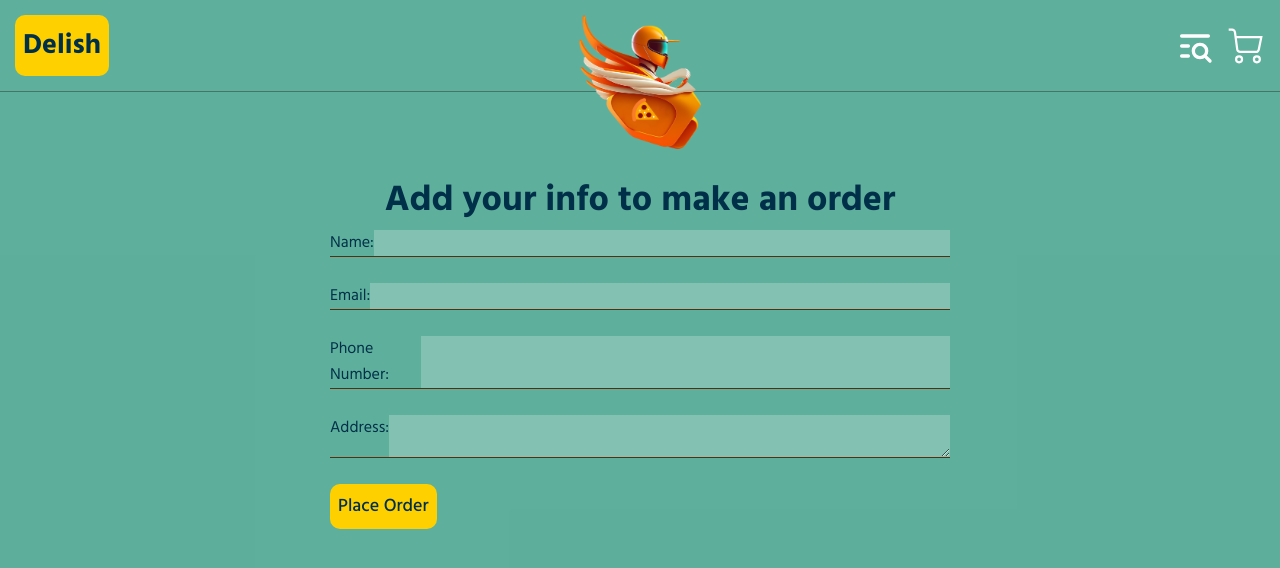
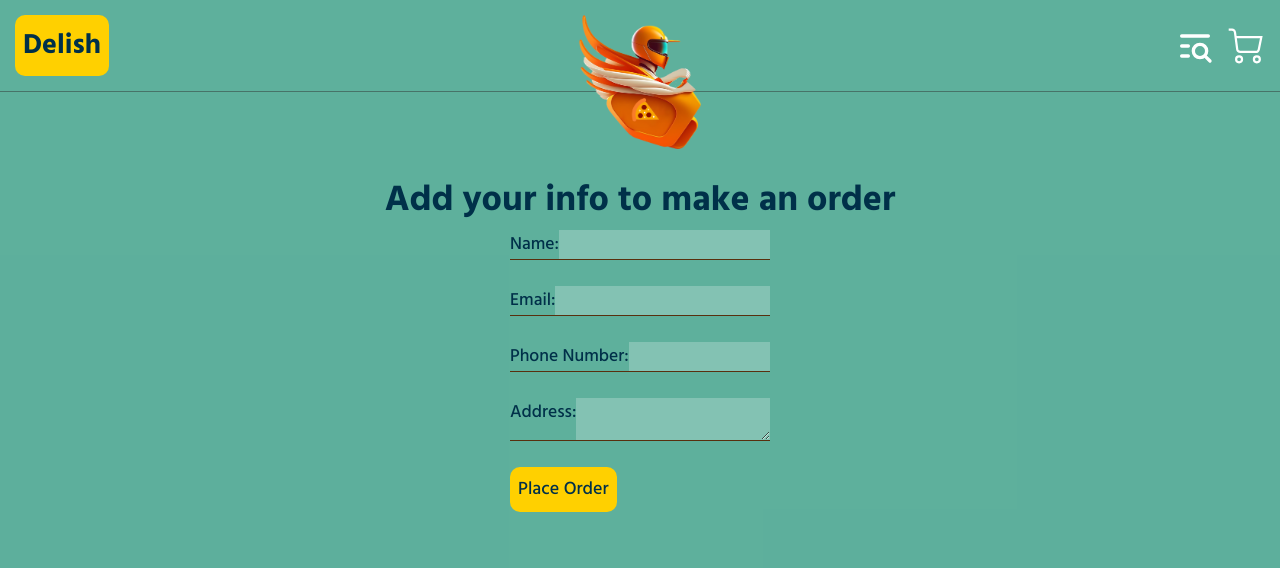
Before and after one commit to ksalpern/delish-delivery-app, a React (Create React App) app: page /1/cart/form in a window 1280 px wide. Shown: the top 568 px of the page. Built offline with nearby package versions, Linux system fonts and the light colour scheme.

Commit message:
fix disable other shops, update styles

```diff
--- a/src/components/Header/Header.jsx
+++ b/src/components/Header/Header.jsx
@@ -59,9 +59,16 @@ const Header = () => {
   return (
     <div className='header'>
       <div className='header__link'>
-        <button onClick={confirmClearCart}>
-          <h2>Delish</h2>
-        </button>
+        {cartItems.length > 0 ? (
+          <button onClick={confirmClearCart}>
+            <h2>Delish</h2>
+          </button>
+        ) : (
+          <Link to='/'>
+            {' '}
+            <h2>Delish</h2>
+          </Link>
+        )}
       </div>
       <div className='header__logo'>
         <img src='/assets/logo.png' alt='' />
--- a/src/components/Header/Header.scss
+++ b/src/components/Header/Header.scss
@@ -11,12 +11,12 @@
       display: inline-flex;
       background-color: $light-purple;
       color: $text-color;
-      padding: 5px 10px;
-      border-radius: 15px;
-      -webkit-border-radius: 15px;
-      -moz-border-radius: 15px;
-      -ms-border-radius: 15px;
-      -o-border-radius: 15px;
+      padding: calc(5px + (10 - 5) * ((100vw - 320px) / (1920 - 320)));
+      border-radius: 10px;
+      -webkit-border-radius: 10px;
+      -moz-border-radius: 10px;
+      -ms-border-radius: 10px;
+      -o-border-radius: 10px;
 
       &:hover {
         background-color: $text-color;
@@ -27,31 +27,15 @@
 
   &__logo {
     position: relative;
-    // display: flex;
-    // justify-content: center;
-
-    // .logo__container {
-    //   position: absolute;
-    //   width: 250px;
-    //   height: 250px;
-    //   // background-color: $light-purple;
-    //   border-radius: 50% 50% 50% 50% / 0% 0% 100% 100%;
-    //   left: 50%;
-    //   transform: translate(-50%, -50%);
-    //   padding: 10px;
-    //   // box-shadow: 0px 0px 10px 5px $background-color;
-    //   // filter: drop-shadow(0px 0px 0px 10px red);
 
     img {
       position: absolute;
       top: 0;
       left: 50%;
-      width:  calc(80px + (150 - 80) * ((100vw - 320px) / (1920 - 320)));
+      width: calc(80px + (150 - 80) * ((100vw - 320px) / (1920 - 320)));
       max-width: 150px;
-      // height: 50%;
       transform: translateX(-50%);
     }
-    // }
   }
 
   &__icons {
@@ -65,6 +49,7 @@
     width: 40px;
     height: 40px;
     cursor: pointer;
+
     img {
       width: 100%;
       height: 100%;
@@ -75,6 +60,7 @@
     position: relative;
     width: 40px;
     height: 40px;
+
     img {
       width: 100%;
       height: 100%;
--- a/src/pages/Form/Form.jsx
+++ b/src/pages/Form/Form.jsx
@@ -1,25 +1,25 @@
-import React from 'react'
-import { useSelector, useDispatch } from 'react-redux'
+import React from 'react';
+import { useSelector, useDispatch } from 'react-redux';
 import {
   setName,
   setEmail,
   setPhone,
   setAddress,
   addOrder,
-  resetForm
-} from '../../redux/form/slice'
-import { selectCartItems } from '../../redux/cart/slice'
-import axios from 'axios'
+  resetForm,
+} from '../../redux/form/slice';
+import { selectCartItems } from '../../redux/cart/slice';
+import axios from 'axios';
 
-import './Form.scss'
+import './Form.scss';
 
-const OrderForm  = () => {
-  const dispatch = useDispatch()
-  const { name, email, phone, address } = useSelector(state => state.form.user)
-  const cartItems = useSelector(selectCartItems)
+const OrderForm = () => {
+  const dispatch = useDispatch();
+  const { name, email, phone, address } = useSelector((state) => state.form.user);
+  const cartItems = useSelector(selectCartItems);
 
   const handleSubmit = async (e) => {
-    e.preventDefault()
+    e.preventDefault();
 
     // Create an object with the form data
     const formData = {
@@ -27,59 +27,78 @@ const OrderForm  = () => {
       email: email,
       phone: phone,
       address: address,
-      order: cartItems
+      order: cartItems,
       // order: cartItems.map((item) => ({ ...item, id: Date.now().toString(), createdAt: new Date().toISOString() })),
-    }
+    };
 
     try {
       // Make a POST request to the user endpoint with the form data
       const response = await axios.post(
         'https://6471f2e36a9370d5a41adc0b.mockapi.io/users',
-        formData
-      )
+        formData,
+      );
 
       // Add the order to the user's orders array
-      dispatch(addOrder(response.data))
+      dispatch(addOrder(response.data));
 
       // Handle the response from the API
-      console.log(response.data)
+      console.log(response.data);
 
       // Reset the form
-      dispatch(resetForm())
+      dispatch(resetForm());
     } catch (error) {
       // Handle any errors that occurred during the POST request
-      console.error(error)
+      console.error(error);
     }
-  }
+  };
 
   return (
-    <div className='orderForm'>
+    <div className="orderForm">
       <h1>Add your info to make an order</h1>
       <form onSubmit={handleSubmit}>
         <label>
-        Name:
-        <input type="text" value={name} onChange={(e) => dispatch(setName(e.target.value))} required />
+          <p>Name:</p>
+          <input
+            type="text"
+            value={name}
+            onChange={(e) => dispatch(setName(e.target.value))}
+            required
+          />
         </label>
         <br />
         <label>
-        Email:
-        <input type="email" value={email} onChange={(e) => dispatch(setEmail(e.target.value))} required />
+          <p>Email:</p>
+          <input
+            type="email"
+            value={email}
+            onChange={(e) => dispatch(setEmail(e.target.value))}
+            required
+          />
         </label>
         <br />
         <label>
-        Phone Number:
-        <input type="tel" value={phone} onChange={(e) => dispatch(setPhone(e.target.value))} required />
+          <p>Phone Number:</p>
+          <input
+            type="tel"
+            value={phone}
+            onChange={(e) => dispatch(setPhone(e.target.value))}
+            required
+          />
         </label>
         <br />
         <label>
-        Address:
-        <textarea value={address} onChange={(e) => dispatch(setAddress(e.target.value))} required />
+          <p>Address:</p>
+          <textarea
+            value={address}
+            onChange={(e) => dispatch(setAddress(e.target.value))}
+            required
+          />
         </label>
         <br />
         <button type="submit">Place Order</button>
       </form>
     </div>
-  )
-}
+  );
+};
 
-export default OrderForm
+export default OrderForm;
--- a/src/pages/Form/Form.scss
+++ b/src/pages/Form/Form.scss
@@ -4,11 +4,17 @@
   display: flex;
   flex-direction: column;
   align-items: center;
-  form{width: 50%;}
+
+  form {
+    width:  calc(200px + (300 - 200) * ((100vw - 320px) / (1920 - 320)));;
+  }
   label {
-    // background-color: red;
     display: flex;
     border-bottom: 1px solid $border-color;
+    p {
+      // width: fit-content;
+      white-space: nowrap;
+    }
   }
   input,
   textarea {
```
Lines whose indentation alone changed are shown as unchanged.
